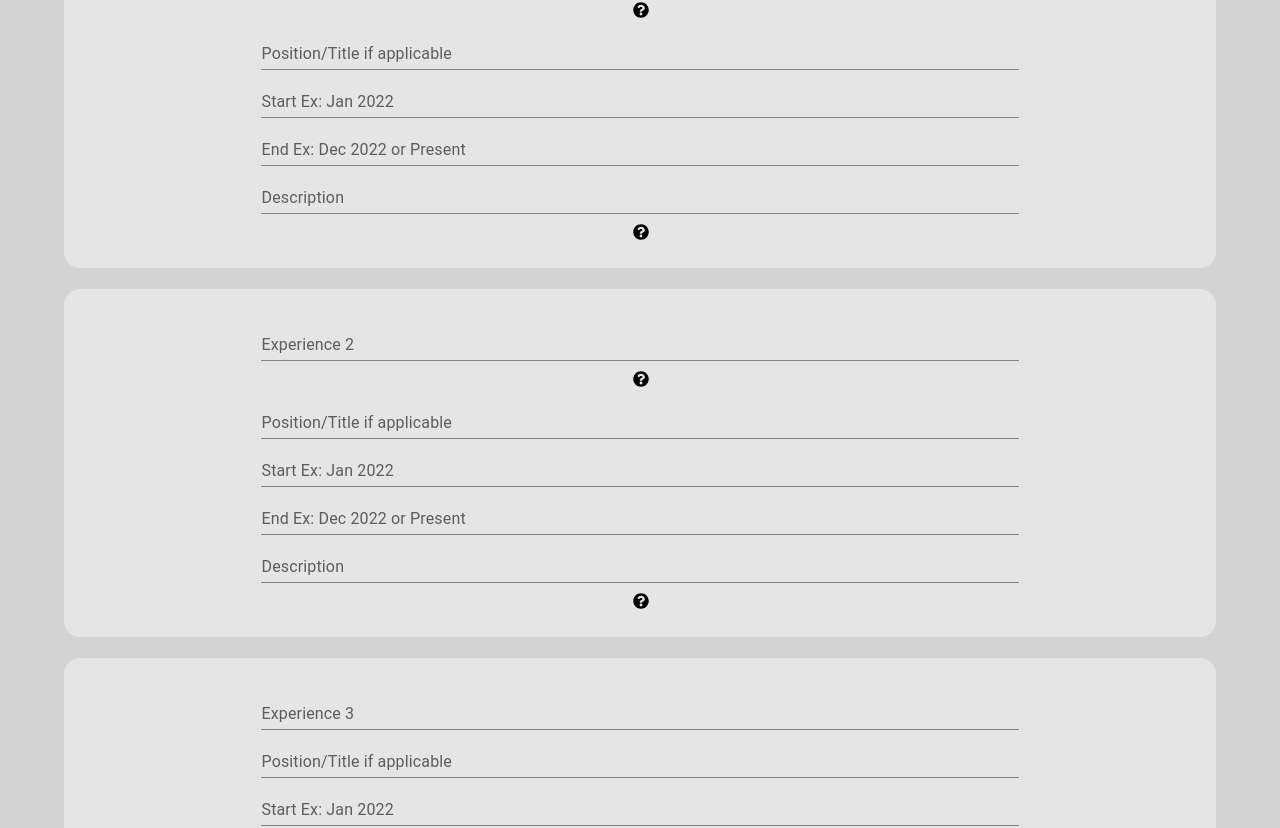
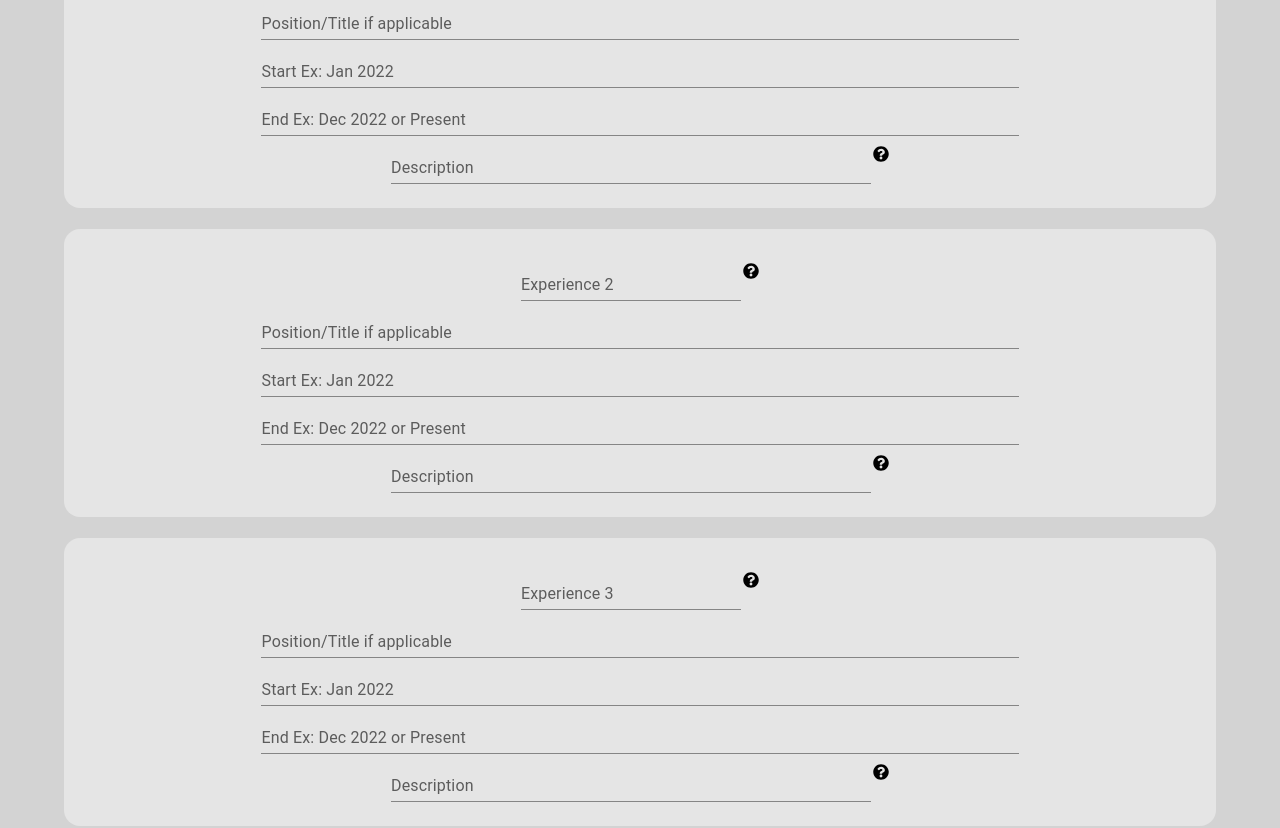
Before and after one commit to Endoplex/CSC4243Team6, a React (Create React App) app in the folder csc4243/: page /experience in a window 1280 px wide. Shown: the part 246-1074 px from the top of the page. Built offline with nearby package versions, Linux system fonts and the light colour scheme.

Commit message:
Align experience and description fields

```diff
--- a/csc4243/src/components/css/experience.css
+++ b/csc4243/src/components/css/experience.css
@@ -4,3 +4,18 @@
     width: 90%;
     margin: auto;
   }
+
+#description1 {
+  min-width: 60vh;
+  align-items: center;
+}
+
+#description2 {
+  min-width: 60vh;
+  align-items: center;
+}
+
+#description3 {
+  min-width: 60vh;
+  align-items: center;
+}
--- a/csc4243/src/screens/experience.js
+++ b/csc4243/src/screens/experience.js
@@ -60,6 +60,16 @@ const Page = () => {
         popup.classList.toggle("show");
     }
 
+    function exp3Help() {
+        var popup = document.getElementById("exp3Popup");
+        popup.classList.toggle("show");
+    }
+
+    function desc3Help() {
+        var popup = document.getElementById("desc3Popup");
+        popup.classList.toggle("show");
+    }
+
     return (
         <div className="Experience">
             <div className="Header">
@@ -76,6 +86,7 @@ const Page = () => {
         <div className='selection_box'>
             <Box sx={{ align: 'center'}}>
             <FormControl sx={{ m: 3, width: '75ch' }} variant="standard">
+                <div>
                     <TextField
                         id="exp1"
                         name="experience1"
@@ -85,7 +96,8 @@ const Page = () => {
                         variant="standard"
                     />
                     <div class="popup" onClick={() => exp1Help()}><FaQuestionCircle />
-                    <span class="popuptext" id="exp1Popup">The first experience you enter should be the name of what you want to show off the most. This could be a company you worked at, an interesting project, or even research that you've done.</span>
+                        <span class="popuptext" id="exp1Popup">Your first experience should be the name of what you want to show off the most. This could be a company you worked at, interesting project, or research.</span>
+                    </div>
                 </div>
                 <TextField
                     id="pos1"
@@ -111,6 +123,7 @@ const Page = () => {
                     onChange={handleChange}
                     variant="standard"
                 />
+                <div>
                     <TextField
                         id="description1"
                         name="description1"
@@ -121,7 +134,8 @@ const Page = () => {
                         variant="standard"
                     />
                     <div class="popup" onClick={() => desc1Help()}><FaQuestionCircle />
-                    <span class="popuptext" id="desc1Popup">Here, you should go into detail about the experience. Don't be afraid to brag if you think a particular aspect of the experience was interesting</span>
+                        <span class="popuptext" id="desc1Popup">Go into detail about the experience. Don't be afraid to brag if you think a particular aspect of the experience was interesting</span>
+                    </div>
                 </div>
             </FormControl>
             </Box>
@@ -130,6 +144,7 @@ const Page = () => {
         <div className='selection_box'>
             <Box sx={{ align: 'center' }}>
             <FormControl sx={{ m: 3, width: '75ch' }} variant="standard">
+                <div>
                     <TextField
                         id="exp2"
                         name="experience2"
@@ -140,6 +155,7 @@ const Page = () => {
                     />
                     <div class="popup" onClick={() => exp2Help()}><FaQuestionCircle />
                         <span class="popuptext" id="exp2Popup">For the second experience, this could be either the next most interesting, or the next most recent</span>
+                    </div>
                 </div>
                 <TextField
                     id="pos2"
@@ -165,6 +181,7 @@ const Page = () => {
                     onChange={handleChange}
                     variant="standard"
                 />
+                <div>
                     <TextField
                         id="description2"
                         name="description2"
@@ -175,7 +192,8 @@ const Page = () => {
                         variant="standard"
                     />
                     <div class="popup" onClick={() => desc2Help()}><FaQuestionCircle />
-                    <span class="popuptext" id="desc2Popup"></span>
+                        <span class="popuptext" id="desc2Popup">Here, you should go into detail about the experience. Don't be afraid to brag if you think a particular aspect of the experience was interesting</span>
+                    </div>
                 </div>
             </FormControl>
             </Box>
@@ -184,6 +202,7 @@ const Page = () => {
         <div className='selection_box'>
             <Box sx={{ align: 'center'}}>
             <FormControl sx={{ m: 3, width: '75ch' }} variant="standard">
+                <div>
                     <TextField
                         id="exp3"
                         name="experience3"
@@ -192,6 +211,10 @@ const Page = () => {
                         onChange={handleChange}
                         variant="standard"
                     />
+                    <div class="popup" onClick={() => exp3Help()}><FaQuestionCircle />
+                        <span class="popuptext" id="exp3Popup">Make sure to stay in chronological order; if you have any more experiences, show them off!</span>
+                    </div>
+                </div>
                 <TextField
                     id="pos3"
                     name="position3"
@@ -216,6 +239,7 @@ const Page = () => {
                     onChange={handleChange}
                     variant="standard"
                 />
+                <div>
                     <TextField
                         id="description3"
                         name="description3"
@@ -225,6 +249,10 @@ const Page = () => {
                         onChange={handleChange}
                         variant="standard"
                     />
+                    <div class="popup" onClick={() => desc3Help()}><FaQuestionCircle />
+                        <span class="popuptext" id="desc3Popup">Here, you should go into detail about the experience. Don't be afraid to brag if you think a particular aspect of the experience was interesting</span>
+                    </div>
+                </div>
             </FormControl>
             </Box>
         </div>
```
Lines whose indentation alone changed are shown as unchanged.
